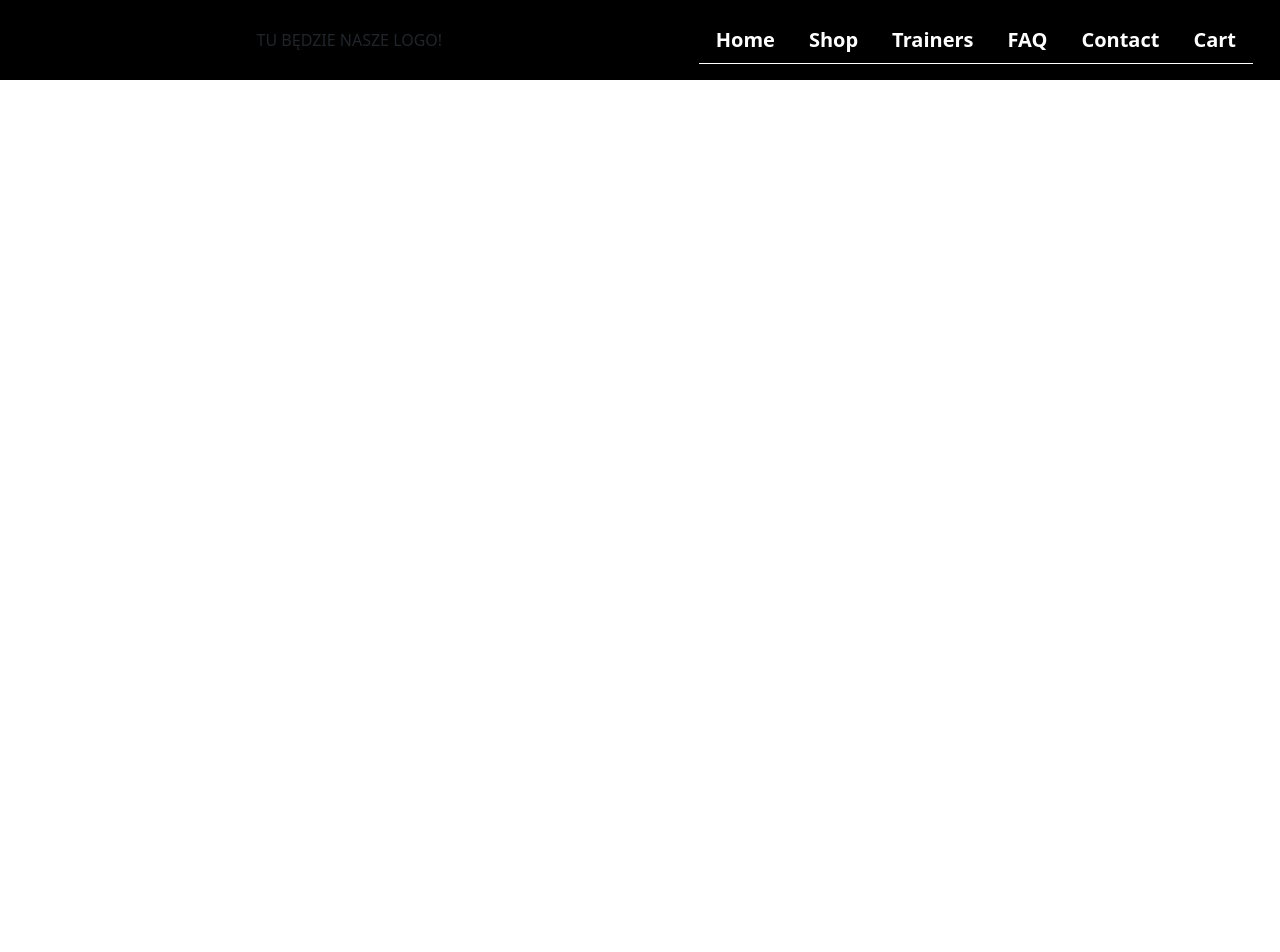
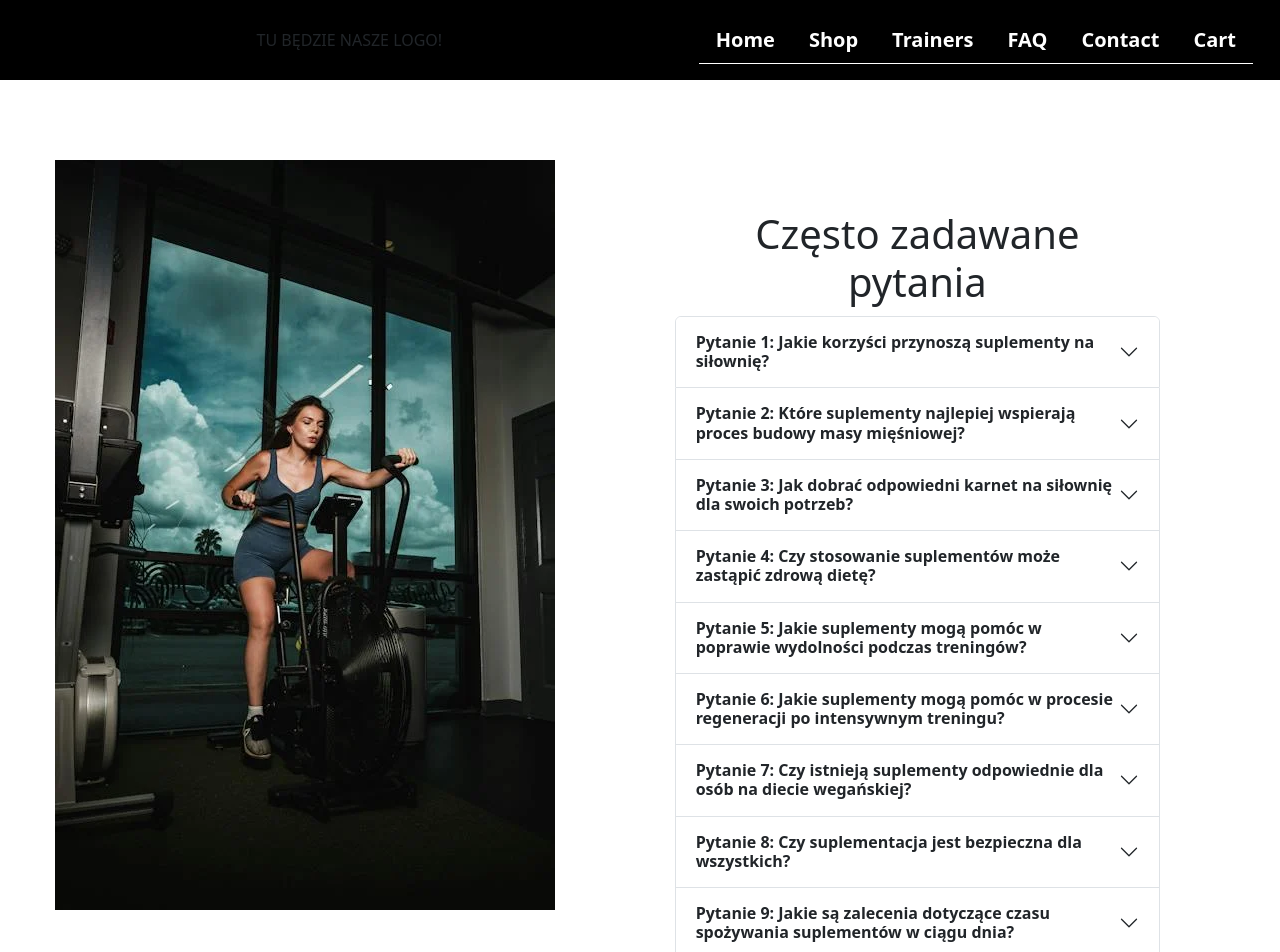
Before and after one commit to Krzysztof-Goluchowski/Prosty-sklep-internetowy, a React (Create React App) app in the folder react-projekt/: page /FAQ in a window 1280 px wide. Shown: the top 952 px of the page. Before the commit the page ends 800 px from the top, so only its background shows below. Built offline with nearby package versions, Linux system fonts and the light colour scheme.

Commit message:
FAQ subwebsite

```diff
--- a/react-projekt/package.json
+++ b/react-projekt/package.json
@@ -8,6 +8,7 @@
     "@testing-library/user-event": "^13.5.0",
     "bootstrap": "^5.3.2",
     "react": "^18.2.0",
+    "react-bootstrap": "^2.10.0",
     "react-dom": "^18.2.0",
     "react-multi-carousel": "^2.8.4",
     "react-router-dom": "^6.21.1",
--- a/react-projekt/src/App.css
+++ b/react-projekt/src/App.css
@@ -1,6 +1,7 @@
 body{
     overflow-x: hidden;
-    padding-right: 17px;
+    margin: 0;
+    padding: 0;
 }
 
 p{
@@ -96,7 +97,3 @@ a.nav-link{
     width: 100vw;
     background-color: white;
 }
-
-/*.plan:hover{*/
-/*    background: green;*/
-/*}*/
--- /dev/null
+++ b/react-projekt/src/components/AccordionFAQ.js
@@ -0,0 +1,105 @@
+import React from "react";
+import { Accordion } from 'react-bootstrap'
+import leftImage from "../photos/faqphoto.webp";
+
+
+const AccordionFAQ = () => {
+
+    const accordionStyles ={
+        width: '50vw',
+        height: '90vh',
+        margin: '10vh',
+        padding: '5vh',
+    };
+
+    const photoStyles ={
+        width: '50vw',
+        height: '90vh',
+        margin: 'auto',
+        textAlign: 'right',
+    };
+
+    const containerStyles ={
+        display: 'flex',
+    }
+
+    const h1Style ={
+        textAlign: 'center',
+        margin: '10px',
+    }
+    return(
+
+        <div style={containerStyles}>
+            <div style={photoStyles}>
+                <img src={leftImage}/>
+            </div>
+            <div style={accordionStyles}>
+                <h1 style={h1Style}>Często zadawane pytania</h1>
+                <Accordion>
+                    <Accordion.Item eventKey={1}>
+                        <Accordion.Header><strong>Pytanie 1: Jakie korzyści przynoszą suplementy na siłownię?</strong></Accordion.Header>
+                        <Accordion.Body>
+                            Suplementy na siłownię mogą pomóc w uzupełnieniu brakujących składników odżywczych, wspierając procesy regeneracyjne, zwiększając energię i przyspieszając osiągnięcie celów treningowych.
+                        </Accordion.Body>
+                    </Accordion.Item>
+                    <Accordion.Item eventKey={2}>
+                        <Accordion.Header><strong>Pytanie 2: Które suplementy najlepiej wspierają proces budowy masy mięśniowej?</strong></Accordion.Header>
+                        <Accordion.Body>
+                            Suplementy białkowe, takie jak odżywki białkowe lub aminokwasy rozgałęzione (BCAA), są często stosowane do wspomagania procesu budowy masy mięśniowej. Odpowiednia dieta oraz suplementacja mogą działać synergistycznie.
+                        </Accordion.Body>
+                    </Accordion.Item>
+                    <Accordion.Item eventKey={3}>
+                        <Accordion.Header><strong>Pytanie 3: Jak dobrać odpowiedni karnet na siłownię dla swoich potrzeb?</strong></Accordion.Header>
+                        <Accordion.Body>
+                            Wybór karnetu zależy od celów treningowych i preferencji osobistych. Karnety mogą obejmować dostęp do różnych rodzajów zajęć, dostępność sprzętu, oraz godziny otwarcia, więc warto zastanowić się, co jest dla Ciebie najważniejsze.
+                        </Accordion.Body>
+                    </Accordion.Item>
+                    <Accordion.Item eventKey={4}>
+                        <Accordion.Header><strong>Pytanie 4: Czy stosowanie suplementów może zastąpić zdrową dietę?</strong></Accordion.Header>
+                        <Accordion.Body>
+                            Suplementy są uzupełnieniem diety, ale nie mogą zastąpić zdrowego i zrównoważonego odżywiania. Ważne jest, aby spożywać różnorodne, pełnowartościowe posiłki i używać suplementów w celu uzupełnienia brakujących składników odżywczych.
+                        </Accordion.Body>
+                    </Accordion.Item>
+                    <Accordion.Item eventKey={5}>
+                        <Accordion.Header><strong>Pytanie 5: Jakie suplementy mogą pomóc w poprawie wydolności podczas treningów?</strong></Accordion.Header>
+                        <Accordion.Body>
+                            Suplementy, takie jak kreatyna czy beta-alanina, są znane ze swojej zdolności do poprawy wydolności sportowej. Przed użyciem jakichkolwiek suplementów, zawsze warto skonsultować się z profesjonalistą lub lekarzem.
+                        </Accordion.Body>
+                    </Accordion.Item>
+                    <Accordion.Item eventKey={6}>
+                        <Accordion.Header><strong>Pytanie 6: Jakie suplementy mogą pomóc w procesie regeneracji po intensywnym treningu?</strong></Accordion.Header>
+                        <Accordion.Body>
+                            Suplementy, takie jak kreatyna, glutamina czy białka serwatkowe, są znane ze swojej roli w procesie regeneracji mięśni po intensywnym treningu, pomagając skrócić czas powrotu do pełnej sprawności.
+                        </Accordion.Body>
+                    </Accordion.Item>
+                    <Accordion.Item eventKey={7}>
+                        <Accordion.Header><strong>Pytanie 7: Czy istnieją suplementy odpowiednie dla osób na diecie wegańskiej?</strong></Accordion.Header>
+                        <Accordion.Body>
+                            Tak, istnieje wiele suplementów dostępnych dla osób na diecie wegańskiej, w tym odżywki roślinne, białka roślinne, witaminy B12 i kwas omega-3 z alg. Warto wybierać produkty bez składników pochodzenia zwierzęcego.
+                        </Accordion.Body>
+                    </Accordion.Item>
+                    <Accordion.Item eventKey={8}>
+                        <Accordion.Header><strong>Pytanie 8: Czy suplementacja jest bezpieczna dla wszystkich?</strong></Accordion.Header>
+                        <Accordion.Body>
+                            Suplementacja może być bezpieczna, ale zawsze warto skonsultować się z lekarzem przed rozpoczęciem nowego programu suplementacji, zwłaszcza jeśli masz istniejące problemy zdrowotne lub przyjmujesz inne leki.
+                        </Accordion.Body>
+                    </Accordion.Item>
+                    <Accordion.Item eventKey={9}>
+                        <Accordion.Header><strong>Pytanie 9: Jakie są zalecenia dotyczące czasu spożywania suplementów w ciągu dnia?</strong></Accordion.Header>
+                        <Accordion.Body>
+                            Czas spożywania suplementów może zależeć od rodzaju suplementu. Na przykład, niektóre suplementy mogą być najlepiej spożywane przed, w trakcie lub po treningu, podczas gdy inne mogą być lepiej wchłaniane wraz z posiłkami.
+                        </Accordion.Body>
+                    </Accordion.Item>
+                    <Accordion.Item eventKey={10}>
+                        <Accordion.Header><strong>Pytanie 10: Czy suplementy są konieczne, czy wystarczy zdrowa dieta?</strong></Accordion.Header>
+                        <Accordion.Body>
+                            Zdrowa i zrównoważona dieta jest fundamentem, ale w niektórych przypadkach suplementy mogą być pomocne do uzupełnienia niedoborów składników odżywczych. Ważne jest jednak, aby nie zastępować suplementami różnorodnej diety.
+                        </Accordion.Body>
+                    </Accordion.Item>
+                </Accordion>
+            </div>
+        </div>
+    )
+}
+
+export default AccordionFAQ;
--- a/react-projekt/src/components/SecondBlockHomePage.js
+++ b/react-projekt/src/components/SecondBlockHomePage.js
@@ -7,10 +7,10 @@ import dopalacz from "../photos/dopalacz.webp";
 
 
 
+
 function SecondBlockHomePage() {
     const responsive = {
         superLargeDesktop: {
-            // the naming can be any, depends on you.
             breakpoint: { max: 4000, min: 3000 },
             items: 5
         },
@@ -35,7 +35,8 @@ function SecondBlockHomePage() {
 
     const product ={
         textAlign: 'center',
-        margin: '10px',
+        margin: '20px',
+        padding: '20px',
         boxShadow: '0 0 9px rgba(0,0,0,.185)',
     };
 
@@ -57,6 +58,9 @@ function SecondBlockHomePage() {
         background: 'black',
         color: 'white',
         margin: '10px',
+        '&:hover': {
+            background: 'white',
+        },
     };
     return (
         <>
--- a/react-projekt/src/components/ThirdBlockHomePage.js
+++ b/react-projekt/src/components/ThirdBlockHomePage.js
@@ -26,7 +26,11 @@ function ThirdBlockHomePage() {
         margin: 'auto',
         padding: '2em',
         transition: 'background 0.3s ease',
-        ':hover': {
+    };
+
+    const planHover = {
+        ...plan,
+        '&:hover': {
             background: 'green',
         },
     };
@@ -60,23 +64,12 @@ function ThirdBlockHomePage() {
         color: 'black',
         margin: '20px',
     };
-    const bestSeller ={
-        background: 'green',
-        fontSize: '1.4rem',
-        padding: '0.4em',
-        position: 'absolute',
-        // right: '50%',
-        textAlign: 'center',
-        // top: '10px',
-        transform: 'rotate(35deg)',
-        width: '200px',
-    };
     return (
         <>
             <div className="ThirdBlockHomePage">
                 <p style={mainWriting}>Wybierz plan idealny dla Ciebie!</p>
                 <div style={plansSpace}>
-                    <div style={plan}>
+                    <div style={planHover} id='plan'>
                         <h3 style={nameOfPlan}>Beginner</h3>
                         <p style={price}>$29 <span style={monthly}> /miesięcznie</span></p>
                         <hr style={hrLine}/>
@@ -112,7 +105,6 @@ function ThirdBlockHomePage() {
                         </p>
                     </div>
                     <div style={plan}>
-                        {/*<span style={bestSeller}>Best Seller!</span>*/}
                         <h3 style={nameOfPlan}>Regular</h3>
                         <p style={price}>$49 <span style={monthly}> /miesięcznie</span></p>
                         <hr style={hrLine}/>
--- a/react-projekt/src/pages/FAQ.js
+++ b/react-projekt/src/pages/FAQ.js
@@ -2,14 +2,22 @@ import React from "react";
 import NavHeader from "../components/NavHeader";
 import Logo from "../components/Logo";
 import NavBar from "../components/NavBar";
+import Footer from "../components/Footer";
+import AccordionFAQ from "../components/AccordionFAQ";
+import 'bootstrap/dist/css/bootstrap.min.css';
+import Temporary from "../components/Temporary";
 
 function FAQ() {
     return (
         <>
+
             <NavHeader>
                 <Logo/>
                 <NavBar/>
             </NavHeader>
+            <Temporary/>
+            <AccordionFAQ/>
+            <Footer/>
         </>
     );
 }
--- a/react-projekt/src/pages/Shop.js
+++ b/react-projekt/src/pages/Shop.js
@@ -2,6 +2,7 @@ import React from "react";
 import NavHeader from "../components/NavHeader";
 import Logo from "../components/Logo";
 import NavBar from "../components/NavBar";
+import Footer from "../components/Footer";
 
 function Shop() {
     return (
@@ -10,6 +11,8 @@ function Shop() {
                 <Logo/>
                 <NavBar/>
             </NavHeader>
+
+            <Footer/>
         </>
     );
 }
```
Also changed, not shown: react-projekt/src/photos/faqphoto.webp (added), 1 other file (tests, documents, lock files or other folders).
